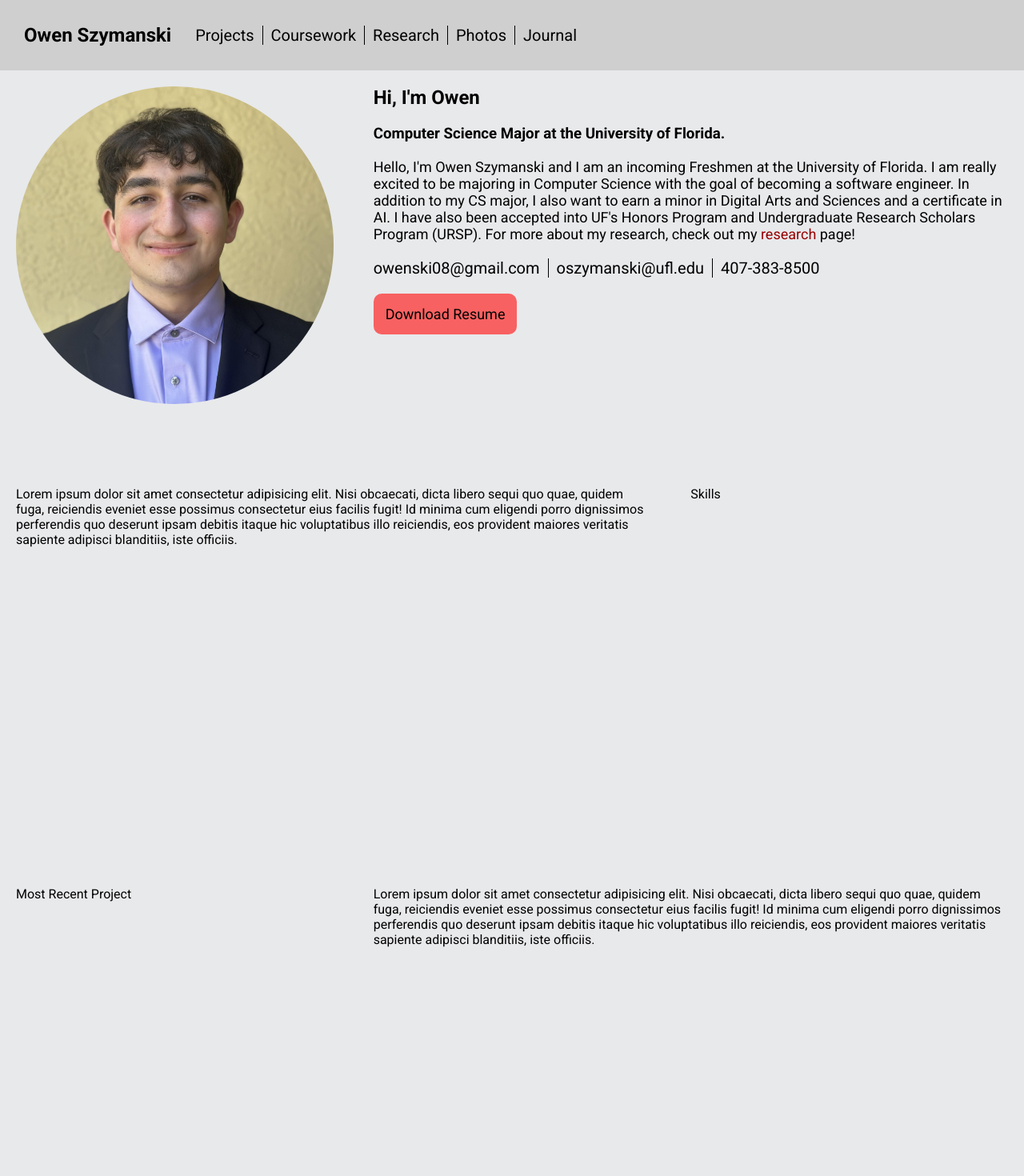
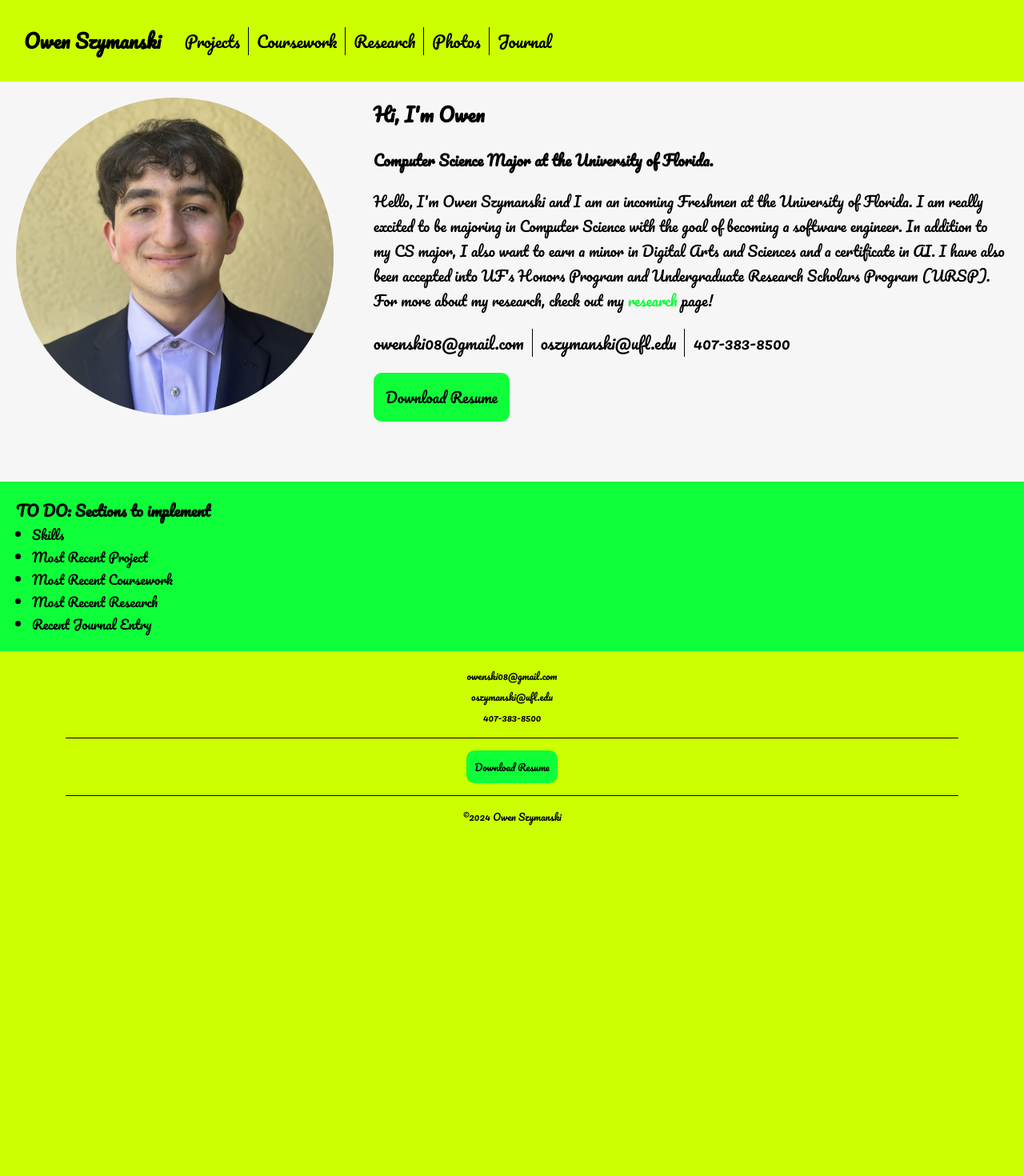
Before and after one commit to OwenS3881/eportfolio-backend, a Next.js app in the folder frontend/: page / in a window 1280 px wide. Shown: the top 1470 px of the page at 80% size. After the commit the page ends 1051 px from the top, so only its background shows below. Built offline with nearby package versions, Linux system fonts and the light colour scheme.

Commit message:
Restructured home page, changed styles to new placeholders

```diff
--- a/frontend/app/components/Footer.jsx
+++ b/frontend/app/components/Footer.jsx
@@ -9,11 +9,11 @@ import ResumeButton from "./ResumeButton";
 const Footer = () => {
   return (
     <div className={styles.container}>
-      <p>&copy;2024 Owen Szymanski</p>
-      <hr />
       <ContactInfo className={styles.contactInfo}/>
       <hr />
       <ResumeButton className={styles.resumeButton}/>
+      <hr />
+      <p>&copy;2024 Owen Szymanski</p>
     </div>
   );
 };
--- /dev/null
+++ b/frontend/app/components/HomePage/ProfileSection.jsx
@@ -0,0 +1,35 @@
+import React from 'react'
+
+import styles from "@/app/styles/ProfileSection.module.css"
+
+import Image from 'next/image'
+import Link from 'next/link'
+import ContactInfo from '../ContactInfo'
+import ResumeButton from '../ResumeButton'
+
+const ProfileSection = () => {
+  return (
+    <section className={styles.container}>
+        <div className={styles.imageContainer}>
+          <Image
+            src={"/ProfilePictureSquare.jpg"}
+            width={1000}
+            height={1000}
+            alt="OwenProfile"
+          />
+        </div>
+
+        <div className={styles.aboutContainer}>
+          <h1>Hi, I'm Owen</h1>
+          <h3>Computer Science Major at the University of Florida.</h3>
+          <p>
+            Hello, I'm Owen Szymanski and I am an incoming Freshmen at the University of Florida. I am really excited to be majoring in Computer Science with the goal of becoming a software engineer. In addition to my CS major, I also want to earn a minor in Digital Arts and Sciences and a certificate in AI. I have also been accepted into UF's Honors Program and Undergraduate Research Scholars Program (URSP). For more about my research, check out my <Link href={"/research/"}>research</Link> page!
+          </p>
+          <ContactInfo className={styles.contactContainer} />
+          <ResumeButton />
+        </div>
+      </section>
+  )
+}
+
+export default ProfileSection
--- a/frontend/app/layout.jsx
+++ b/frontend/app/layout.jsx
@@ -2,13 +2,6 @@ import "./styles/globals.css";
 
 import Nav from "./components/Nav";
 import Footer from "./components/Footer";
-
-import { Roboto } from "next/font/google";
-
-const roboto = Roboto({
-  subsets: ["latin"],
-  weight: ["400", "700"],
-});
 
 export const metadata = {
   title: "Owen's ePortfolio",
@@ -18,7 +11,7 @@ export const metadata = {
 export default function RootLayout({ children }) {
   return (
     <html lang="en">
-      <body className={roboto.className}>
+      <body>
         <Nav />
         <main>{children}</main>
         <Footer />
--- a/frontend/app/page.jsx
+++ b/frontend/app/page.jsx
@@ -8,74 +8,23 @@ import Link from "next/link";
 import ContactInfo from "./components/ContactInfo";
 import ResumeButton from "./components/ResumeButton";
 
+import ProfileSection from "./components/HomePage/ProfileSection";
+
 const HomePage = () => {
   return (
     <div className={styles.container}>
-      <section>
-        <div className={styles.imageContainer}>
-          <Image
-            src={"/ProfilePictureSquare.jpg"}
-            width={1000}
-            height={1000}
-            alt="OwenProfile"
-          />
-        </div>
+      <ProfileSection />
 
-        <div className={styles.aboutContainer}>
-          <h1>Hi, I'm Owen</h1>
-          <h3>Computer Science Major at the University of Florida.</h3>
-          <p>
-            Hello, I'm Owen Szymanski and I am an incoming Freshmen at the University of Florida. I am really excited to be majoring in Computer Science with the goal of becoming a software engineer. In addition to my CS major, I also want to earn a minor in Digital Arts and Sciences and a certificate in AI. I have also been accepted into UF's Honors Program and Undergraduate Research Scholars Program (URSP). For more about my research, check out my <Link href={"/research/"}>research</Link> page!
-          </p>
-          <ContactInfo className={styles.contactContainer} />
-          <ResumeButton />
-        </div>
-      </section>
-
-      <section>
-        <div>
-          <p>Lorem ipsum dolor sit amet consectetur adipisicing elit. Nisi obcaecati, dicta libero sequi quo quae, quidem fuga, reiciendis eveniet esse possimus consectetur eius facilis fugit! Id minima cum eligendi porro dignissimos perferendis quo deserunt ipsam debitis itaque hic voluptatibus illo reiciendis, eos provident maiores veritatis sapiente adipisci blanditiis, iste officiis.</p>
-        </div>
-        <div>
-          Skills
-        </div>
-      </section>
-
-      <section>
-        <div>
-            Most Recent Project
-          </div>
-        <div>
-            <p>Lorem ipsum dolor sit amet consectetur adipisicing elit. Nisi obcaecati, dicta libero sequi quo quae, quidem fuga, reiciendis eveniet esse possimus consectetur eius facilis fugit! Id minima cum eligendi porro dignissimos perferendis quo deserunt ipsam debitis itaque hic voluptatibus illo reiciendis, eos provident maiores veritatis sapiente adipisci blanditiis, iste officiis.</p>
-        </div>
-      </section>
-
-      <section>
-        <div>
-          <p>Lorem ipsum dolor sit amet consectetur adipisicing elit. Nisi obcaecati, dicta libero sequi quo quae, quidem fuga, reiciendis eveniet esse possimus consectetur eius facilis fugit! Id minima cum eligendi porro dignissimos perferendis quo deserunt ipsam debitis itaque hic voluptatibus illo reiciendis, eos provident maiores veritatis sapiente adipisci blanditiis, iste officiis.</p>
-        </div>
-        <div>
-          Most Recent Coursework
-        </div>
-      </section>
-
-      <section>
-        <div>
-            Most Recent Research
-          </div>
-        <div>
-            <p>Lorem ipsum dolor sit amet consectetur adipisicing elit. Nisi obcaecati, dicta libero sequi quo quae, quidem fuga, reiciendis eveniet esse possimus consectetur eius facilis fugit! Id minima cum eligendi porro dignissimos perferendis quo deserunt ipsam debitis itaque hic voluptatibus illo reiciendis, eos provident maiores veritatis sapiente adipisci blanditiis, iste officiis.</p>
-        </div>
-      </section>
-
-      <section>
-        <div>
-          <p>Lorem ipsum dolor sit amet consectetur adipisicing elit. Nisi obcaecati, dicta libero sequi quo quae, quidem fuga, reiciendis eveniet esse possimus consectetur eius facilis fugit! Id minima cum eligendi porro dignissimos perferendis quo deserunt ipsam debitis itaque hic voluptatibus illo reiciendis, eos provident maiores veritatis sapiente adipisci blanditiis, iste officiis.</p>
-        </div>
-        <div>
-          Recent Journal Entry
-        </div>
-      </section>
+      <div className={styles.todo}>
+        <h3>TO DO: Sections to implement</h3>
+        <ul>
+          <li>Skills</li>
+          <li>Most Recent Project</li>
+          <li>Most Recent Coursework</li>
+          <li>Most Recent Research</li>
+          <li>Recent Journal Entry</li>
+        </ul>
+      </div>
 
     </div>
   );
--- a/frontend/app/styles/Footer.module.css
+++ b/frontend/app/styles/Footer.module.css
@@ -1,5 +1,5 @@
 .container {
-  background-color: #cfcfcf;
+  background-color: var(--color-secondary);
   width: 100%;
   height: auto;
   padding: 20px;
@@ -14,7 +14,7 @@
 
 .container hr {
   border: none;
-  background-color: #7f7f7f;
+  background-color: #000;
   width: 90%;
   height: 1px;
   margin: 15px 0px;
@@ -32,6 +32,10 @@
   margin-bottom: 5px;
 }
 
+.contactInfo :last-child {
+  margin-bottom: 0px;
+}
+
 .resumeButton {
   font-size: 12px !important;
   padding: 10px !important;
--- a/frontend/app/styles/Home.module.css
+++ b/frontend/app/styles/Home.module.css
@@ -1,77 +1,13 @@
 .container {
   margin: 0 auto;
+  max-width: 1500px;
+}
+
+.todo {
+  background-color: var(--color-accent);
   padding: 20px;
 }
 
-.container section {
-  display: grid;
-  column-gap: 50px;
-  min-height: 500px;
+.todo ul {
+  margin-left: 20px;
 }
-
-.container :nth-child(even) {
-  grid-template-columns: 2fr 1fr;
-}
-
-.container :nth-child(odd) {
-  grid-template-columns: 1fr 2fr;
-}
-
-.imageContainer {
-  display: flex;
-  align-items: start;
-  justify-content: center;
-  position: relative;
-}
-
-.imageContainer img {
-  width: 100%;
-  height: auto;
-  object-fit: cover;
-  border-radius: 50%;
-  max-width: 400px;
-  min-width: 100px;
-  margin: 0 auto;
-}
-
-.aboutContainer p {
-  font-size: 18px;
-}
-
-.aboutContainer > p a {
-  text-decoration: none;
-  color: rgb(151, 0, 0);
-
-  transition: all 0.1s;
-}
-
-.aboutContainer > p a:hover {
-  color: rgb(255, 0, 0);
-}
-
-.aboutContainer > * {
-  margin-bottom: 20px;
-}
-
-.contactContainer {
-  display: flex;
-  justify-content: start;
-  align-items: center;
-}
-
-.contactContainer a,
-.contactContainer p {
-  text-decoration: none;
-  color: #000;
-  border-right: 1px solid #000;
-  padding: 0 10px;
-  font-size: 20px;
-}
-
-.contactContainer :first-child {
-  padding-left: 0px;
-}
-
-.contactContainer :last-child {
-  border-right: none;
-}
--- /dev/null
+++ b/frontend/app/styles/ProfileSection.module.css
@@ -0,0 +1,66 @@
+.container {
+  display: grid;
+  column-gap: 50px;
+  min-height: 500px;
+  grid-template-columns: 1fr 2fr;
+  padding: 20px;
+}
+
+.imageContainer {
+  display: flex;
+  align-items: start;
+  justify-content: center;
+  position: relative;
+}
+
+.imageContainer img {
+  width: 100%;
+  height: auto;
+  object-fit: cover;
+  border-radius: 50%;
+  max-width: 400px;
+  min-width: 100px;
+  margin: 0 auto;
+}
+
+.aboutContainer p {
+  font-size: 18px;
+}
+
+.aboutContainer > p a {
+  text-decoration: none;
+  color: var(--color-accent);
+
+  transition: all 0.1s;
+}
+
+.aboutContainer > p a:hover {
+  color: rgb(255, 0, 0);
+}
+
+.aboutContainer > * {
+  margin-bottom: 20px;
+}
+
+.contactContainer {
+  display: flex;
+  justify-content: start;
+  align-items: center;
+}
+
+.contactContainer a,
+.contactContainer p {
+  text-decoration: none;
+  color: #000;
+  border-right: 1px solid #000;
+  padding: 0 10px;
+  font-size: 20px;
+}
+
+.contactContainer :first-child {
+  padding-left: 0px;
+}
+
+.contactContainer :last-child {
+  border-right: none;
+}
--- a/frontend/app/styles/ResumeButton.module.css
+++ b/frontend/app/styles/ResumeButton.module.css
@@ -1,6 +1,6 @@
 .button {
   text-decoration: none;
-  background-color: rgb(248, 97, 97);
+  background-color: var(--color-accent);
   color: #000;
   font-size: 18px;
   padding: 15px;
--- a/frontend/app/styles/globals.css
+++ b/frontend/app/styles/globals.css
@@ -1,10 +1,23 @@
+/* Font Imports */
+
+@import url('https://fonts.googleapis.com/css2?family=Roboto:ital,wght@0,100;0,300;0,400;0,500;0,700;0,900;1,100;1,300;1,400;1,500;1,700;1,900&display=swap');
+
+@import url('https://fonts.googleapis.com/css2?family=Source+Code+Pro:ital,wght@0,200..900;1,200..900&display=swap');
+
+@import url('https://fonts.googleapis.com/css2?family=Pacifico&display=swap');
+
+/* Color Palette */
+
 :root {
-  /* https://coolors.co/visualizer/f06543-e8e9eb-e0dfd5-313638-f09d51 */
-  --color-bg-1: #e8e9eb;
-  --color-bg-2: #e0dfd5;
-  --color-accent-1: #f09d51;
-  --color-accent-2: #f06543;
-  --color-dark: #313638;
+  --color-primary: #f6f6f6;
+
+
+  --color-secondary: #ccff00;
+
+
+  --color-accent: #0eff3a;
+
+
 }
 
 * {
@@ -14,12 +27,14 @@
 }
 
 body {
-  background-color: var(--color-bg-1);
+  background-color: var(--color-secondary);
   display: flex;
   flex-direction: column;
   min-height: 100vh;
+  font-family: "Pacifico", sans-serif;
 }
 
 main {
   flex: 1;
+  background-color: var(--color-primary);
 }
--- a/frontend/app/styles/nav.module.css
+++ b/frontend/app/styles/nav.module.css
@@ -1,5 +1,5 @@
 .container {
-  background-color: #cfcfcf;
+  background-color: var(--color-secondary);
   padding: 30px;
   display: flex;
   flex-direction: row;
```
